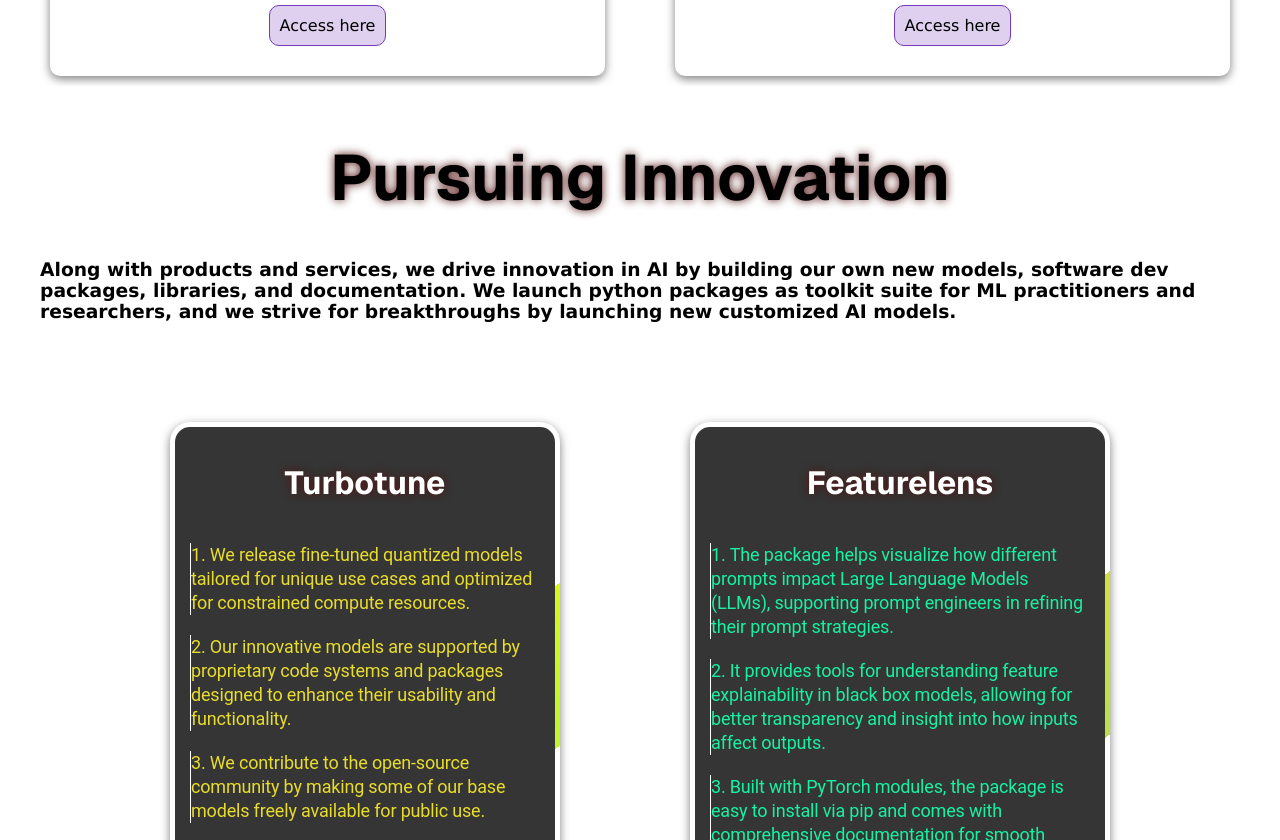
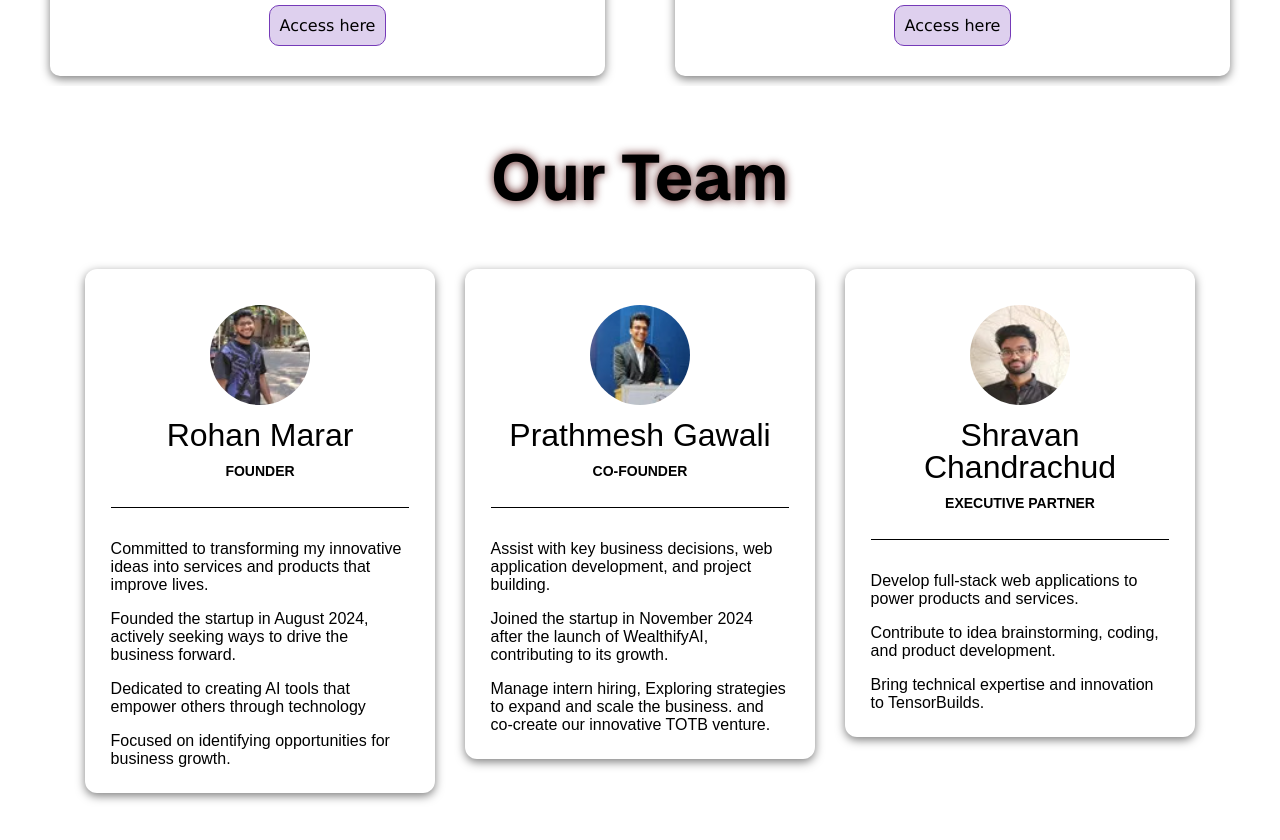
Before and after one commit to Rohan5manza/TensorBuilds-main-website, a Next.js app: page / in a window 1280 px wide. Shown: the part 1960-2800 px from the top of the page. Built offline with nearby package versions, Linux system fonts and the light colour scheme.

Commit message:
Update MainContent.tsx

```diff
--- a/src/app/components/MainContent.tsx
+++ b/src/app/components/MainContent.tsx
@@ -15,7 +15,6 @@ export default function MainContent() {
             <LandingPage />
             <Introduction />
             <Products />
-            <Innovations />
 
             <Teams/>
             <Initiatives />
```
